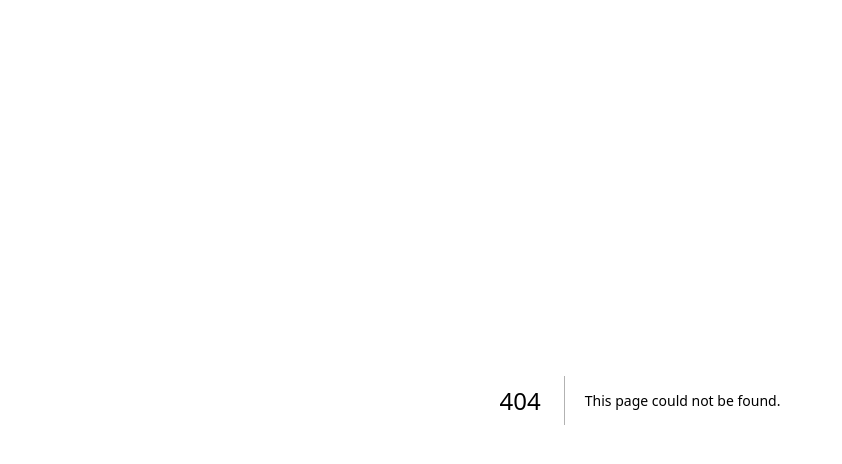
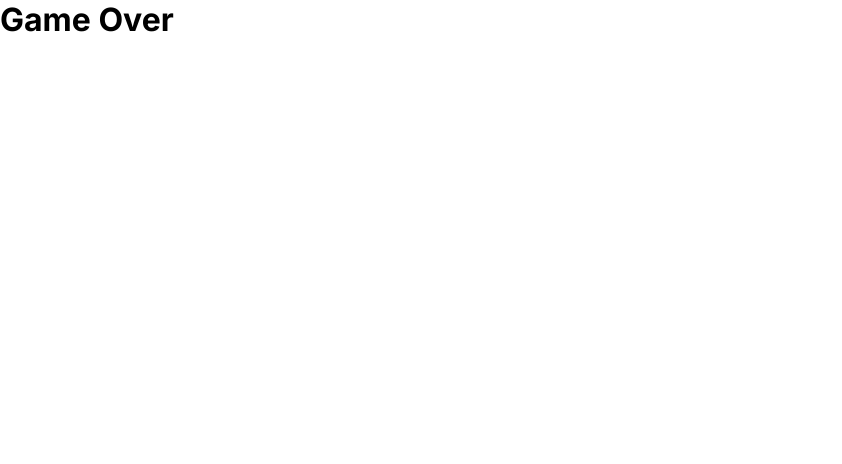
Before and after one commit to ivatsu-test/nibble, a Next.js app: page /game-over in a window 1280 px wide. Before the commit this address had no page. Shown: the top 464 px of the page, without its empty margins (0-842 px from the left). Built offline with nearby package versions, Linux system fonts and the light colour scheme.

Commit message:
feat: add Game Over page

```diff
--- /dev/null
+++ b/src/app/game-over/page.tsx
@@ -0,0 +1,7 @@
+export default function GameOverPage() {
+  return (
+    <div>
+      <h1>Game Over</h1>
+    </div>
+  );
+}
--- a/src/route.ts
+++ b/src/route.ts
@@ -1,6 +1,7 @@
 const route = {
   start: '/start',
   game: '/game',
+  gameOver: '/game-over',
 };
 
 export default route;
```
